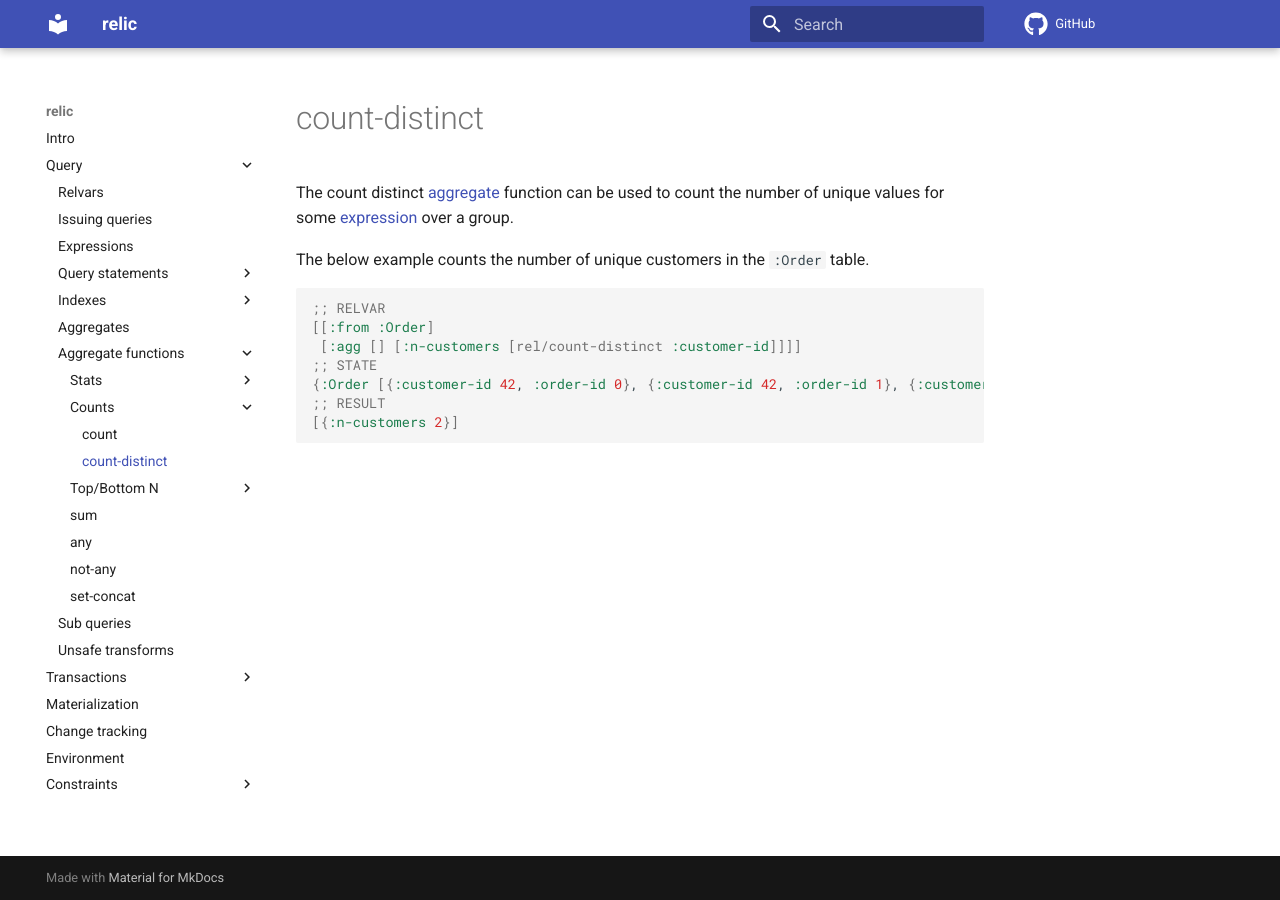
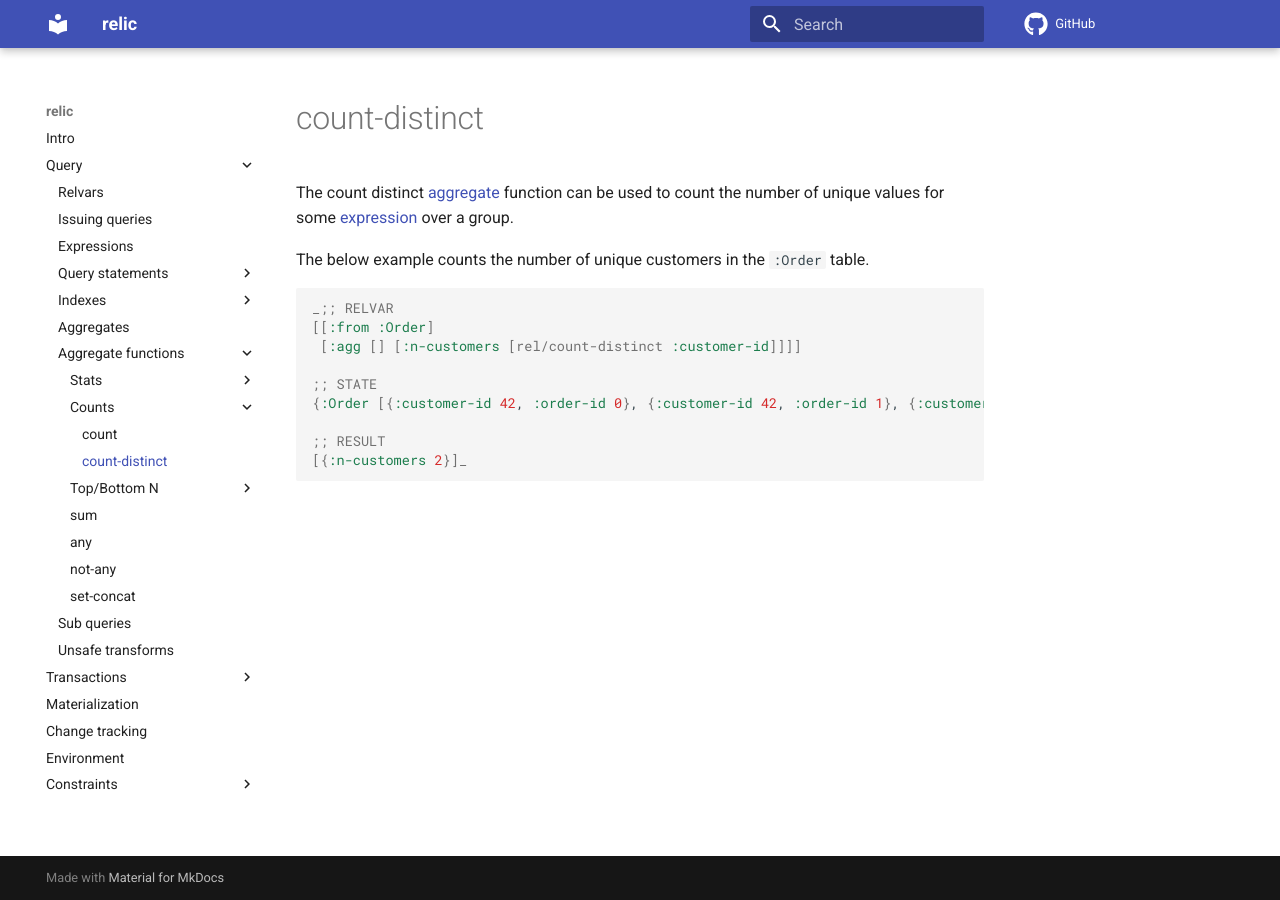
Before and after one commit to wotbrew/relic, an MkDocs documentation site: the page built from doc/count-distinct.md, in a window 1280 px wide. Built offline with MkDocs 1.6.1 and Material for MkDocs 9.7.7, drawn with Linux system fonts in a browser that asks for light colours; comment, search, counter and statistics services are not loaded.

Commit message:
newline is love, newline is life

````diff
--- a/doc/count-distinct.md
+++ b/doc/count-distinct.md
@@ -5,11 +5,13 @@ The count distinct [aggregate](aggregates.md) function can be used to count the
 The below example counts the number of unique customers in the `:Order` table.
 
 ```clojure
-;; RELVAR
+_;; RELVAR
 [[:from :Order]
  [:agg [] [:n-customers [rel/count-distinct :customer-id]]]]
+
 ;; STATE
 {:Order [{:customer-id 42, :order-id 0}, {:customer-id 42, :order-id 1}, {:customer-id 43, :order-id 2}]}
+
 ;; RESULT
-[{:n-customers 2}]
+[{:n-customers 2}]_
 ```
````
